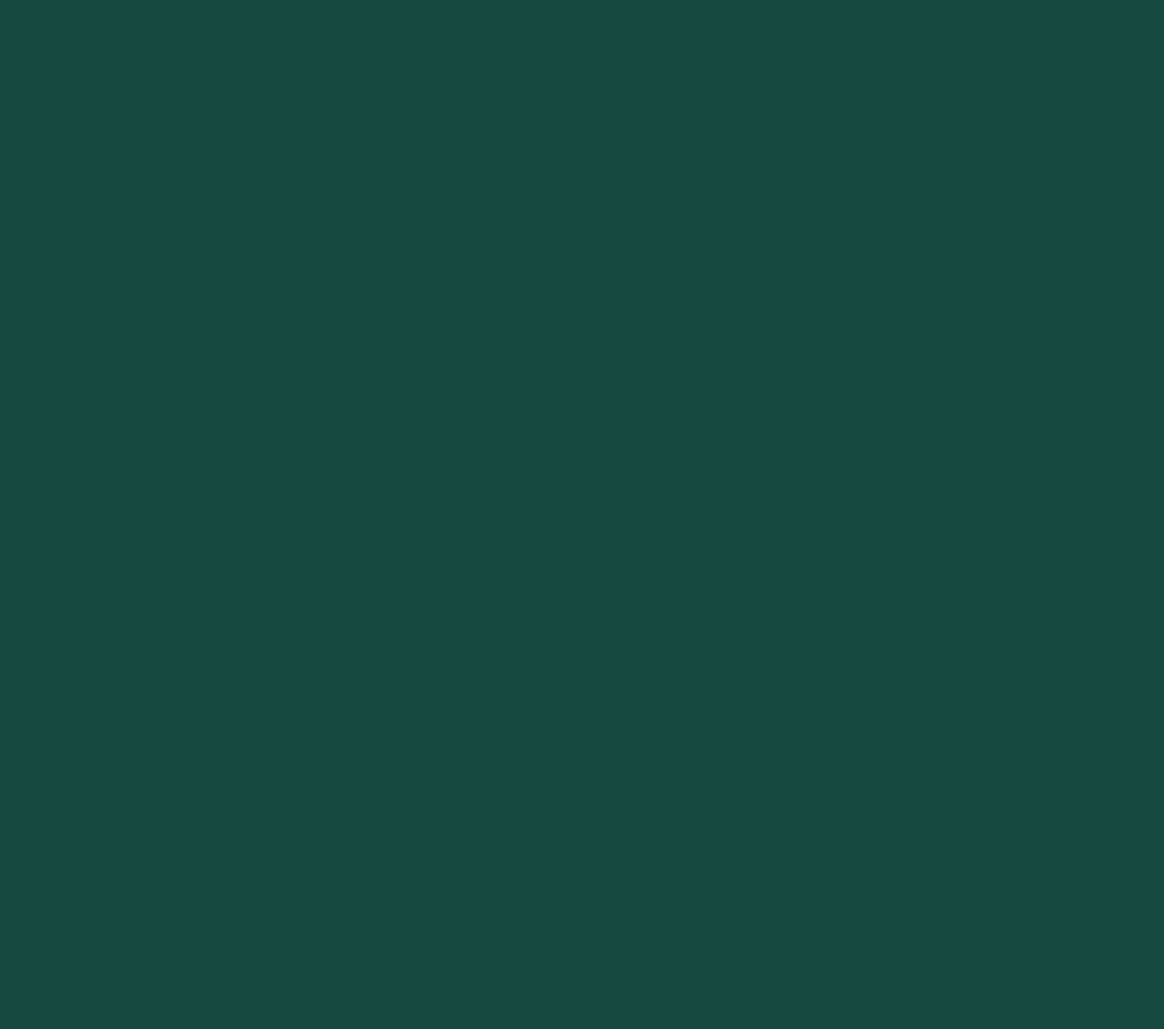
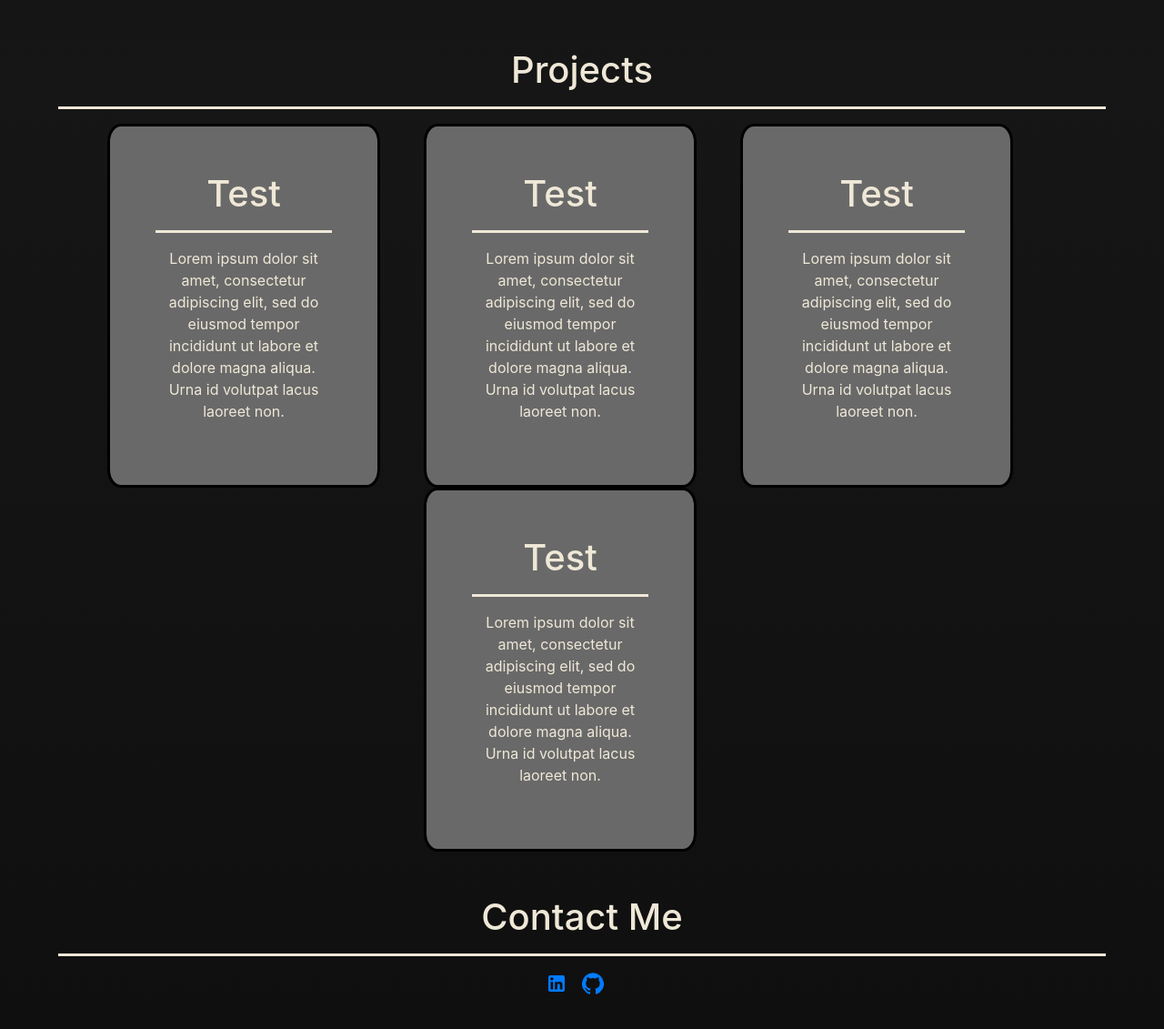
Before and after one commit to Typical-Joey/Portfolio, a React (Create React App) app: page / in a window 1280 px wide. Shown: the part 987-2118 px from the top of the page at 91% size. Before the commit the page ends 800 px from the top, so only its background shows below. Built offline with nearby package versions, Linux system fonts and the light colour scheme.

Commit message:
Add expiremental projects, greeting, and contact sections

```diff
--- a/package.json
+++ b/package.json
@@ -3,6 +3,7 @@
   "version": "0.1.0",
   "private": true,
   "dependencies": {
+    "@material-ui/icons": "^4.11.2",
     "@testing-library/jest-dom": "^5.11.9",
     "@testing-library/react": "^11.2.5",
     "@testing-library/user-event": "^12.8.1",
--- a/public/styles.css
+++ b/public/styles.css
@@ -1,4 +1,49 @@
 body {
-    background-color: #164A41;
-    color: #FFFFFF;
+  background-image: linear-gradient(#0f0f0f, #161616, #0f0f0f);
+  /* background-color: #0f0f0f; */
+  color: #efe8d7;
+  margin: auto 5%;
+  text-align: center;
 }
+
+.hello {
+  margin-top: 15rem;
+  height: 100vh;
+}
+
+hr {
+  border-top: 3px solid #efe8d7;
+}
+
+.project {
+  text-align: center;
+  display: inline-block;
+  width: 300px;
+  height: 400px;
+  background-color: #696969;
+  padding: 50px;
+  border: black solid 3px;
+  border-radius: 5%;
+  margin-right: 3rem;
+}
+
+.test-sidebar {
+  background-color: #efe8d7;
+  position: absolute;
+  left: 0;
+  margin-right: 20px;
+  width: 100px;
+  height: 100vh;
+}
+
+.contact {
+  padding-bottom: 5rem;
+}
+
+.icons {
+  margin-right: 1rem;
+}
+
+.margin-top {
+  margin-top: 3rem;
+}
--- a/src/components/App.jsx
+++ b/src/components/App.jsx
@@ -1,9 +1,15 @@
 import React from "react";
+import Projects from "./Projects";
+import Contact from "./Contact";
+import Test from "./Test";
+import Hello from "./Hello";
 
 function App() {
   return (
     <div className="App">
-      <h1>Hello</h1>
+      <Hello />
+      <Projects />
+      <Contact />
     </div>
   );
 }
--- /dev/null
+++ b/src/components/Contact.jsx
@@ -0,0 +1,18 @@
+import React from "react";
+import LinkedInIcon from "@material-ui/icons/LinkedIn";
+import GitHubIcon from "@material-ui/icons/GitHub";
+
+export default function Contact() {
+  return (
+    <div id="Contact" className="contact margin-top">
+      <h1>Contact Me</h1>
+      <hr />
+      <a href="https://www.linkedin.com/in/joseph-capocci-01bb10199/">
+        <LinkedInIcon className="icons" />
+      </a>
+      <a href="https://github.com/Typical-Joey/">
+        <GitHubIcon className="icons" />
+      </a>
+    </div>
+  );
+}
--- /dev/null
+++ b/src/components/Hello.jsx
@@ -0,0 +1,10 @@
+import React from "react";
+
+export default function Hello() {
+  return (
+    <div className="hello">
+      <h1>Hi, I'm Joseph</h1>
+      <h2>A Full Stack Software Engineer</h2>
+    </div>
+  );
+}
--- /dev/null
+++ b/src/components/Project.jsx
@@ -0,0 +1,11 @@
+import React from "react";
+
+export default function Project(props) {
+  return (
+    <div className="project">
+      <h1>{props.title}</h1>
+      <hr />
+      <p>{props.body}</p>
+    </div>
+  );
+}
--- /dev/null
+++ b/src/components/Projects.jsx
@@ -0,0 +1,27 @@
+import React from "react";
+import Project from "./Project";
+
+export default function Projects() {
+  return (
+    <div id="Projects">
+      <h1>Projects</h1>
+      <hr />
+      <Project
+        title="Test"
+        body="Lorem ipsum dolor sit amet, consectetur adipiscing elit, sed do eiusmod tempor incididunt ut labore et dolore magna aliqua. Urna id volutpat lacus laoreet non."
+      />
+      <Project
+        title="Test"
+        body="Lorem ipsum dolor sit amet, consectetur adipiscing elit, sed do eiusmod tempor incididunt ut labore et dolore magna aliqua. Urna id volutpat lacus laoreet non."
+      />
+      <Project
+        title="Test"
+        body="Lorem ipsum dolor sit amet, consectetur adipiscing elit, sed do eiusmod tempor incididunt ut labore et dolore magna aliqua. Urna id volutpat lacus laoreet non."
+      />
+      <Project
+        title="Test"
+        body="Lorem ipsum dolor sit amet, consectetur adipiscing elit, sed do eiusmod tempor incididunt ut labore et dolore magna aliqua. Urna id volutpat lacus laoreet non."
+      />
+    </div>
+  );
+}
--- /dev/null
+++ b/src/components/Test.jsx
@@ -0,0 +1,5 @@
+import React from "react";
+
+export default function Test() {
+  return <div className="test-sidebar"></div>;
+}
```
Also changed, not shown: 1 other file (tests, documents, lock files or other folders).
